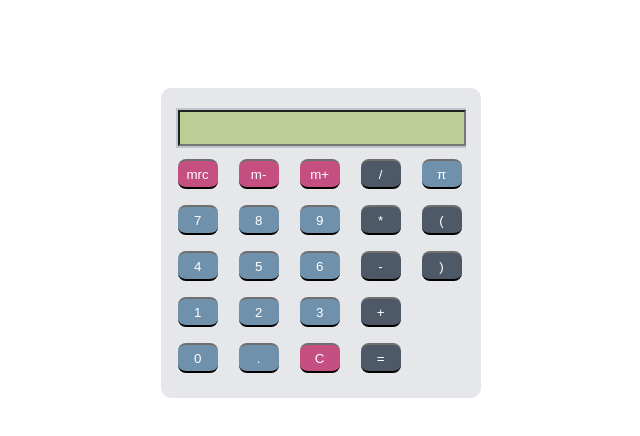
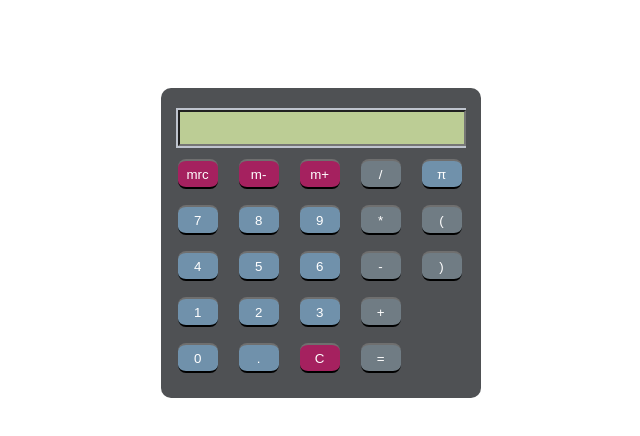
Before and after one commit to julia-nykim/Calculator, a plain HTML site: page index.html in a window 1280 px wide. Shown: the whole page, without its empty margins (353-993 px from the left). Drawn offline with Linux system fonts and the light colour scheme.

Commit message:
Changed colors

```diff
--- a/calculator.css
+++ b/calculator.css
@@ -3,7 +3,7 @@
 
 /* Calculator Box */
 .box {
-	background-color: #e5e7ea;
+	background-color: #4f5154;
 	height: 310px;
 	width: 320px;
 	border-radius: 10px;
@@ -49,13 +49,13 @@
 }
 .button.function {
 	color: white;
-	background-color: #c64f81;
+	background-color: #a5215f;
 	border-bottom: black 2px solid;
 	border-top: 2px #6f6f6f solid;
 }
 .button.operator {
 	color: white;
-	background-color: #4d5966;
+	background-color: #707c84;
 	border-bottom: black 2px solid;
 	border-top: 2px #6f6f6f solid;
 }
```
